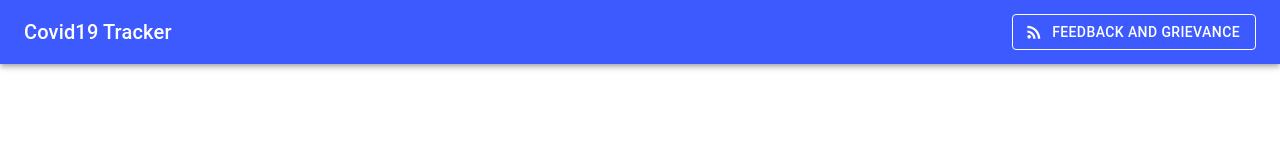
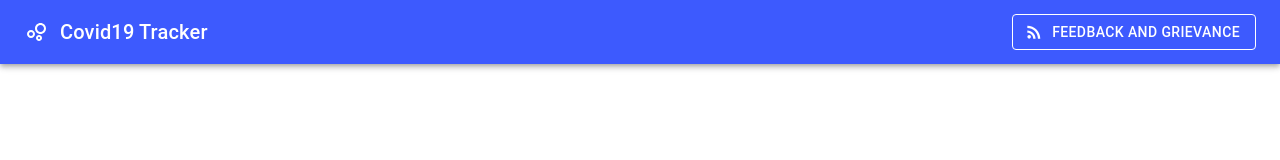
Before and after one commit to himanshulal9/ReactUserForm, a React (Create React App) app: page / in a window 1280 px wide. Shown: the top 160 px of the page. Built offline with nearby package versions, Linux system fonts and the light colour scheme; no server answers; the database is empty.

Commit message:
update connected both website

```diff
--- a/src/components/AppBar.jsx
+++ b/src/components/AppBar.jsx
@@ -30,6 +30,9 @@ export default function Navbar() {
     <div className={classes.root}>
       <AppBar position='static' style={{ background: indigo["A400"] }}>
         <Toolbar>
+          <IconButton edge='start' color='inherit' aria-label='menu'>
+            <BubbleChartOutlinedIcon />
+          </IconButton>
           <Typography variant='h6'>
             <a
               href='https://himanshulal9.github.io/React-covid19TrackerApp/'
```
